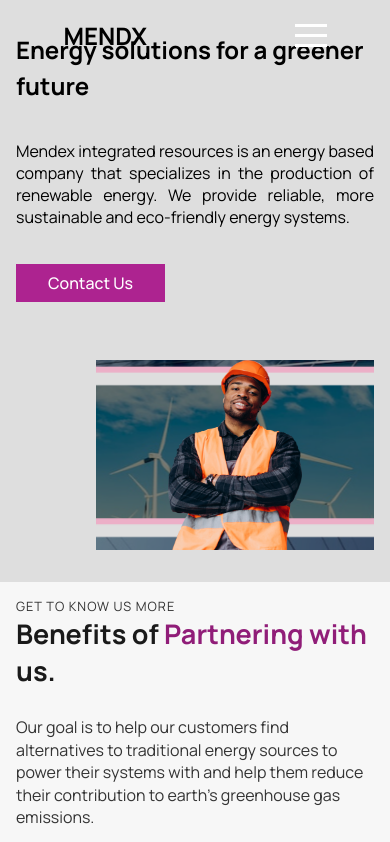
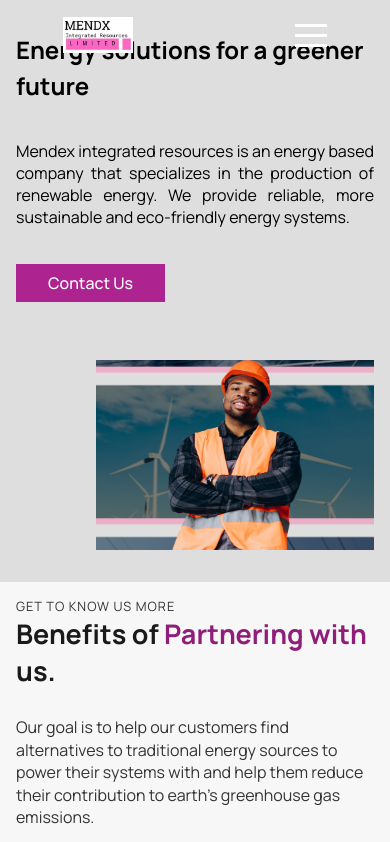
Before and after one commit to GZMaster/mendx, a React (Create React App) app: page / in a window 390 px wide. Shown: the top 842 px of the page. Built offline with nearby package versions, Linux system fonts and the light colour scheme.

Commit message:
navbar icon

```diff
--- a/src/components/navbar/NavBar.jsx
+++ b/src/components/navbar/NavBar.jsx
@@ -3,7 +3,7 @@ import { Link } from "react-scroll";
 import { useNavigate } from "react-router-dom";
 import BurgerMenu from "../hamburger/BurgerMenu";
 import UseMediaQuery from "../mediaquery/UseMediaQuerry";
-// import logo from "../../assets/images/mendx_images/MendxLogo.png";
+import logo from "../../assets/images/MendxLogo.png";
 import "./NavBar.scss";
 
 const NavBar = () => {
@@ -30,8 +30,7 @@ const NavBar = () => {
       className={colorChange ? "nav__component colorChange" : "nav__component"}
     >
       <div className="nav__header">
-        {/* <img className="logo" src={logo} alt="" /> */}
-        <h1 className="companyName">MENDX</h1>
+        <img className="logo" src={logo} alt="" />
       </div>
 
       {isPageWide ? (
--- a/src/components/navbar/NavBar.scss
+++ b/src/components/navbar/NavBar.scss
@@ -66,6 +66,7 @@ a:hover {
 @media screen and (max-width: 768px) {
   .logo {
     width: 50%;
+    height: auto;
   }
   .nav__component {
     width: 100%;
```
Also changed, not shown: src/assets/images/MendxLogo.png (added).
